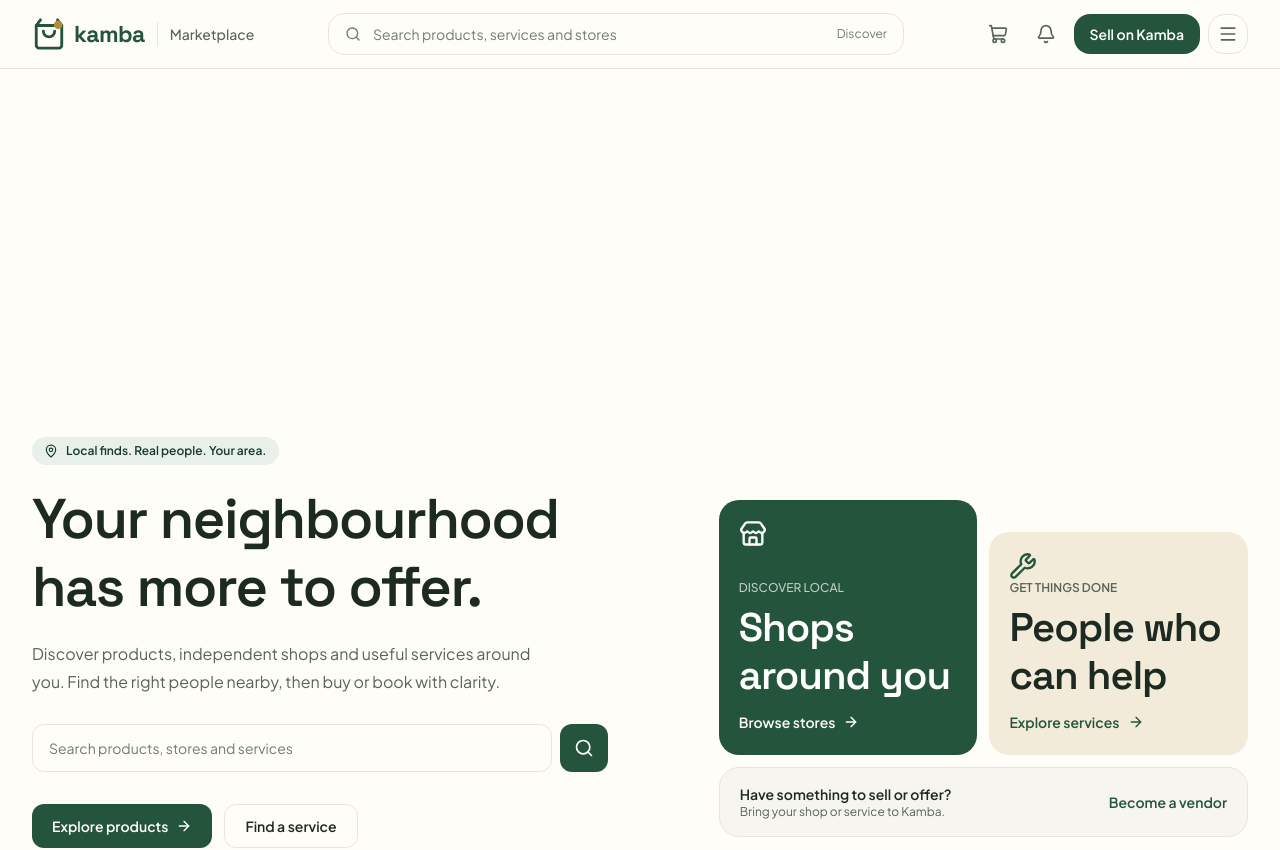
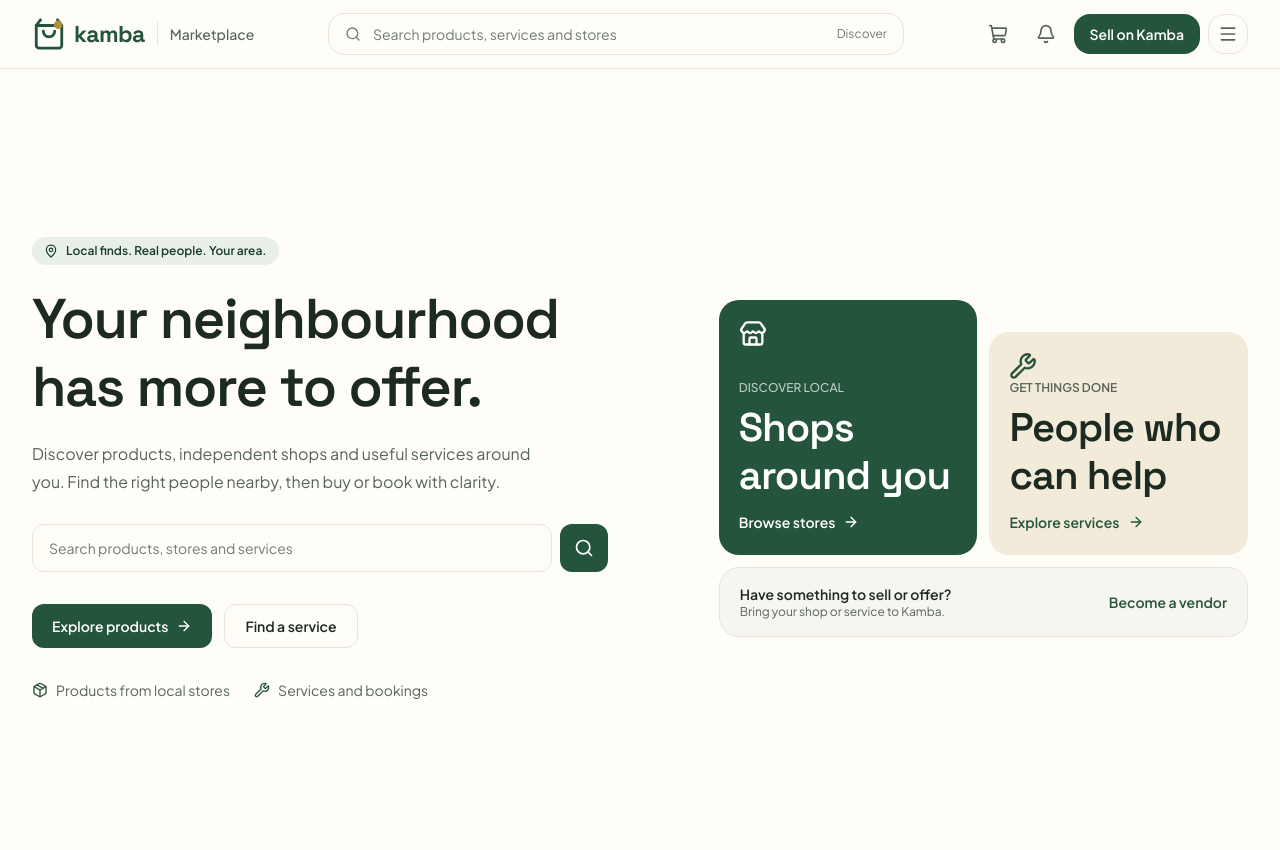
Before and after one commit to MyVendor-Global-Ltd/Kamba-website, a Next.js app: page / in a window 1280 px wide. Shown: the top 850 px of the page. Built offline with nearby package versions, Linux system fonts and the light colour scheme; no server answers.

Commit message:
Set homepage hero height back to one viewport

```diff
--- a/src/app/page.tsx
+++ b/src/app/page.tsx
@@ -20,7 +20,7 @@ export default function Home() {
 
   return (
     <div className="pb-16">
-      <section className="flex min-h-[115svh] items-center border-b border-border bg-surface md:min-h-[150svh]">
+      <section className="flex min-h-[100svh] items-center border-b border-border bg-surface md:min-h-[100svh]">
         <div className="container grid w-full gap-10 py-14 md:grid-cols-[1.1fr_0.9fr] md:items-center md:py-20">
           <div className="max-w-2xl">
             <div className="mb-5 inline-flex items-center gap-2 rounded-full bg-secondary px-3 py-1.5 text-xs font-semibold text-secondary-foreground">
```
